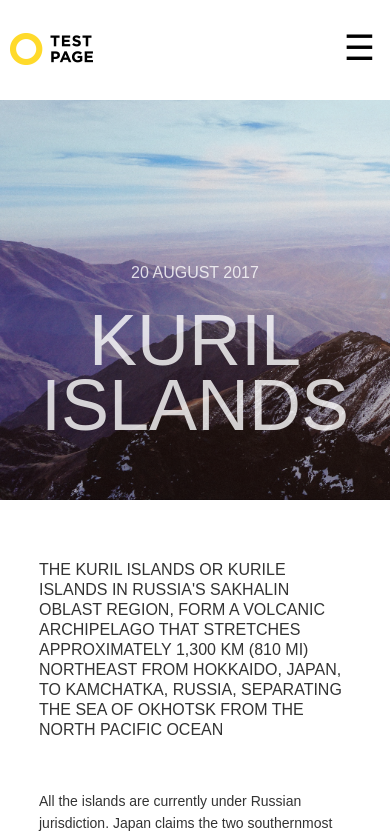
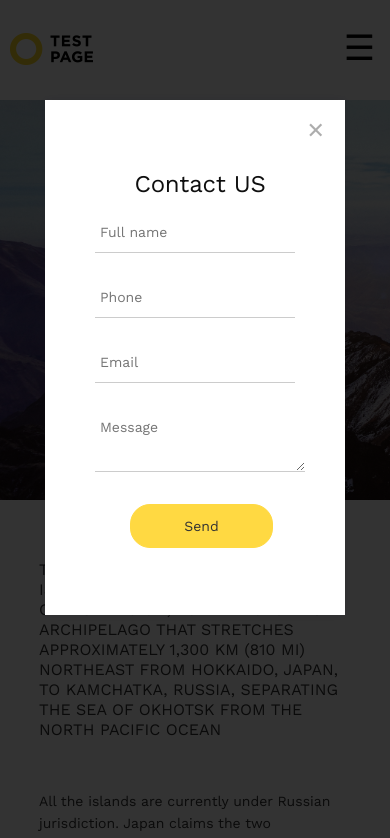
Before and after one commit to yurashalya/Drop_inc, a website: page public/index.html in a window 390 px wide. Shown: the top 838 px of the page. Drawn offline with nearby package versions, Linux system fonts and the light colour scheme.

Commit message:
Create contact us form

```diff
--- a/public/index.html
+++ b/public/index.html
@@ -6,8 +6,6 @@
 	<title>Big_Drop</title>
 	<link rel="stylesheet" href="https://maxcdn.bootstrapcdn.com/font-awesome/4.7.0/css/font-awesome.min.css" rel="stylesheet">
 	<link rel="stylesheet" href="https://use.fontawesome.com/releases/v5.3.1/css/all.css" integrity="sha384-mzrmE5qonljUremFsqc01SB46JvROS7bZs3IO2EmfFsd15uHvIt+Y8vEf7N7fWAU" crossorigin="anonymous">
-
-
 	<link rel="stylesheet" href="bundle.min.css">
 </head>
 <body>
@@ -32,7 +30,7 @@
 							<a href="#" class="head_link">resources</a>
 						</li>
 						<li class="header_item">
-							<a href="#" class="head_link">contact us</a>
+							<a href="#modal" class="head_link">contact us</a>
 						</li>
 					</ul>
 				</nav>
@@ -46,7 +44,7 @@
 				      <li><a href="#">guides</a></li>
 				      <li><a href="#">community</a></li>
 				      <li><a href="#">resources</a></li>
-				      <li><a class="contact" href="#">contact us</a></li>
+				      <li><a class="contact" href="#modal">contact us</a></li>
 			  	</ul>
 			</div>
 		</header>
@@ -181,7 +179,7 @@
           			<li><a href="#">guides</a></li>
           			<li><a href="#">community</a></li>
          			<li><a href="#">resources</a></li>
-         			<li><a class="contact">contact us</a></li>
+         			<li><a  href="#modal" class="contact" >contact us</a></li>
 				</ul>
 				<ul class="footer_icon">
           			<li><a href=""><img src="img/facebook.png" alt="Facebook"></a></li>
@@ -194,6 +192,24 @@
 					Copyright © 2017 TestPage. All rights reserved.
 				</p>
 		</footer>
-	</section>
+  	</section>
+  	<div id="modal" class="modal_Dialog">
+			<div class="modals_dialog">
+				<a href="#close" title="Закрыть" class="modal-close">&#10005</a>
+		        <div class="content_img">
+		        	<img src="img/Contact.png" alt="">
+		        </div>
+     		 	<div class="contact_content">
+       		 		<h2>Contact US</h2>
+       		 		<form name="form_contact">
+	         			<input type="text" class="imp" name="name" placeholder="Full name">
+	          			<input type="text" class="imp" name="phone" placeholder="Phone">
+	          			<input type="email" class="imp" name="email" placeholder="Email">
+	          			<textarea name="message" class="imp" placeholder="Message"></textarea>
+	          			<button id="submit" class="sbm">Send</button>
+	       			</form>
+				</div>
+			</div>
+		</div>
 </body>
 </html>
--- /dev/null
+++ b/src/_contact_us.scss
@@ -0,0 +1,181 @@
+@import "source/variables";
+
+.modal_Dialog {
+    display: none;
+    position: fixed;
+    z-index: 99999;
+    padding-top: 100px;
+    left: 0;
+    top: 0;
+    width: 100%;
+    height: 100%;
+    overflow: auto;
+    background-color: rgba(0, 0, 0, 0.8);
+
+}
+
+.modals_dialog {
+   	display: flex;
+    justify-content: space-between;
+    align-items: center;
+    background-size: 100%;
+    width: 772px;
+    height: 515px;
+    box-shadow: 0 0 8px 1px rgba(17, 20, 48, 0.11);
+    background-color: $white;
+    text-align: center;
+    margin: auto;
+    padding: 0;
+    position: relative;
+
+    & .content_img img {
+    	width: 50%;
+       	margin-top: -160px;
+       	margin-right: 385px;
+    }
+}
+
+.contact_content {
+ 		position:absolute;
+ 		left: 420px;
+
+        & h2 {
+        	color: #0f0f0f;
+        	font-family: "Work Sans";
+        	font-size: 24px;
+        	letter-spacing: -0.20px;
+        	font-weight: $medium;
+        	line-height: 24px;
+        	margin: 2% 0;
+        }
+
+        & form {
+        	display: flex;
+        	flex-direction: column;
+        }
+
+        & .imp {
+        	margin: 12px 0;
+        	padding: 8px 5px;
+        	border: none;
+        	border-bottom: 1px solid $gray4;
+        }
+
+        & form textarea {
+	       	width: 260px;
+	        border-top: none;
+	        border-left: none;
+	        border-right: none;
+	        border-bottom: 1px solid $gray4;
+	        margin: 20px;
+	        padding: 10px 0;
+	        outline: none;
+        }
+
+        & form input[placeholder], form textarea[placeholder] {
+        	font-family: "Work Sans";
+          	color: $gray3;
+          	font-size: 14px;
+          	font-weight: $regular;
+          	line-height: 24px;
+        }
+
+        & form button {
+          	width: 143px;
+          	height: 44px;
+          	border-radius: 20px;
+          	font-weight: $regular;
+          	line-height: 24px;
+          	margin-top: 20px;
+ 		  	margin-left: 80px;
+          	background-color: $yellow;
+          	border: 1px solid $yellow;
+          	color: $gray3;
+          	font-family: "Work Sans";
+          	font-size: 14px;
+      }
+
+      	& form button:hover {
+            cursor: pointer;
+        }
+}
+
+
+.modal_Dialog:target {
+	display: block;
+}
+
+.modal-close {
+	position: absolute;
+	top: 20px;
+	right: 20px;
+	font-size: 22px;
+	color: transparentize($light-black,0.6);
+	transition: color 200ms,
+			transform 500ms;
+
+	&:hover,
+	&:focus {
+	color: $light-black;
+		transform: rotate(360deg);
+	}
+}
+
+
+@media only screen and (max-width: 900px) {
+	.content_img {
+		display: none !important;
+	}
+
+	.modal_Dialog {
+		justify-content: center !important;
+		width: 100% !important;
+		display: block !important;
+	}
+
+	.contact_content {
+		left: 250px !important;
+	}
+
+  .modal_Dialog:target {
+      display: block !important;
+  }
+}
+
+@media only screen and (max-width: 800px) {
+	.modals_dialog {
+		width: 500px;
+	}
+
+	.contact_content {
+		left: 100px !important;
+	}
+}
+
+@media only screen and (max-width: 535px) {
+	.modals_dialog {
+		width: 400px;
+	}
+
+	.contact_content {
+		left: 50px !important;
+	}
+}
+
+@media only screen and (max-width: 435px) {
+	.modals_dialog {
+		width: 300px;
+	}
+	.contact_content {
+		left: 50px !important;
+	}
+
+	.imp {
+		width: 200px !important;
+	}
+
+	.sbm {
+		margin-left: 35px !important;
+	}
+
+}
--- a/src/header.scss
+++ b/src/_header.scss
@@ -31,12 +31,17 @@ nav {
     width: 100%;
 }
 
-.head_link {
+.head_link  {
 	text-transform: uppercase;
 	font-weight: $regular;
 	font-size: $size-default;
 	color: $gray1;
 	line-height: 23px;
+	transition: background-color 0.3s;
+}
+
+.head_link:hover {
+	color: $yellow;
 }
 
 .links {
@@ -65,6 +70,10 @@ nav {
 
 .menu_item {
 	display: none;
+}
+
+.logo, .search {
+	cursor: pointer;
 }
 
 
--- a/src/main.scss
+++ b/src/main.scss
@@ -9,3 +9,4 @@
 @import "contents";
 @import "posts";
 @import "footer";
+@import "contact_us"
--- a/src/source/_variables.scss
+++ b/src/source/_variables.scss
@@ -18,6 +18,9 @@ $white1:   #fefefe;
 $line:     #dddddd;
 $table:    #333333;
 $tables:   #fafbfb;
+$color-1: #16a085;
+$color-2: #2980b9;
+$light-black: #333;
 
 
 // Font weight
```
Also changed, not shown: public/bundle.min.css, src/_contents.scss (renamed from src/contents.scss), src/_footer.scss (renamed from src/footer.scss), src/_posts.scss (renamed from src/posts.scss), src/_slide.scss (renamed from src/slide.scss), src/source/_normalize.scss (line endings or trailing spaces).
